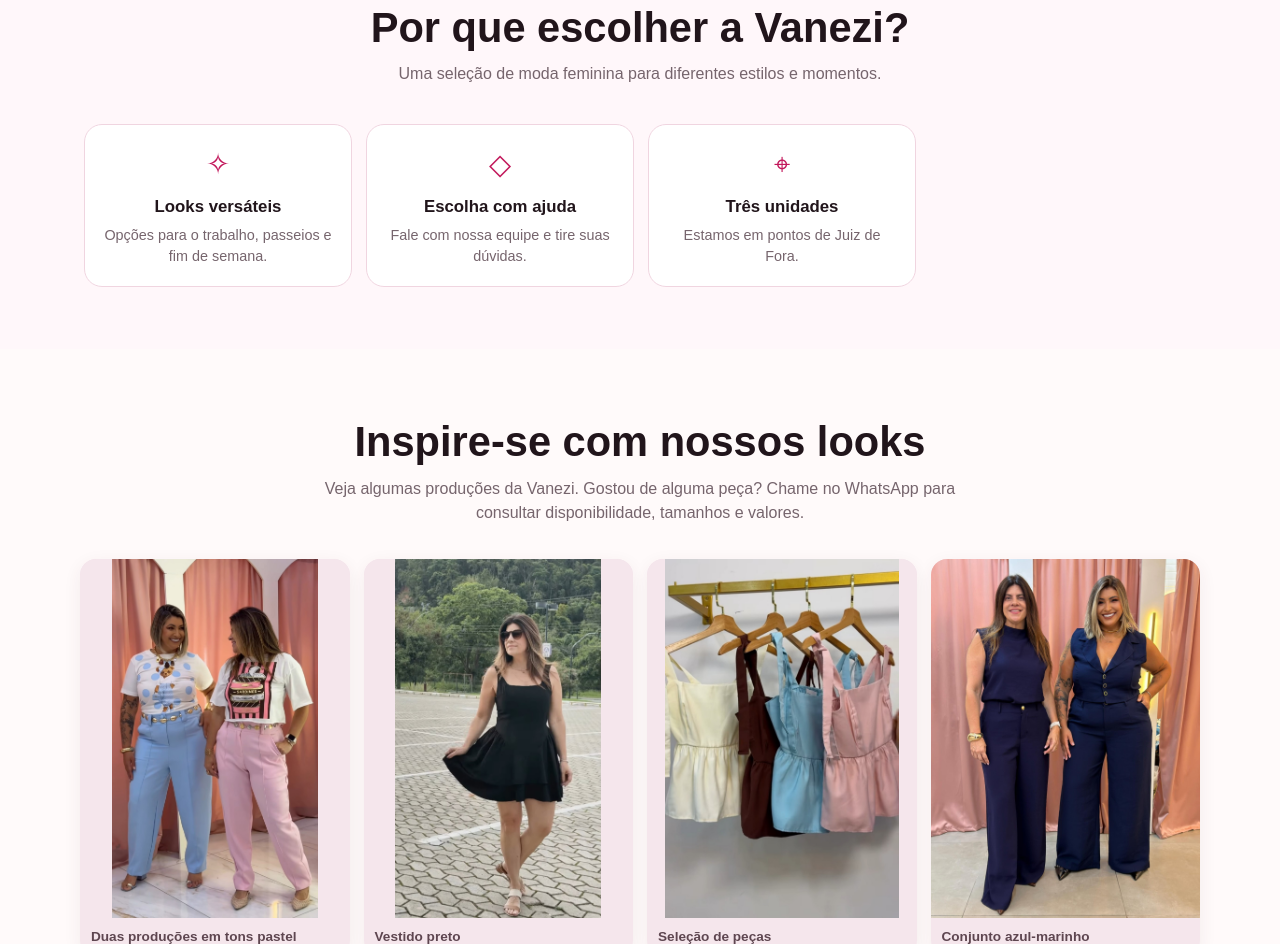
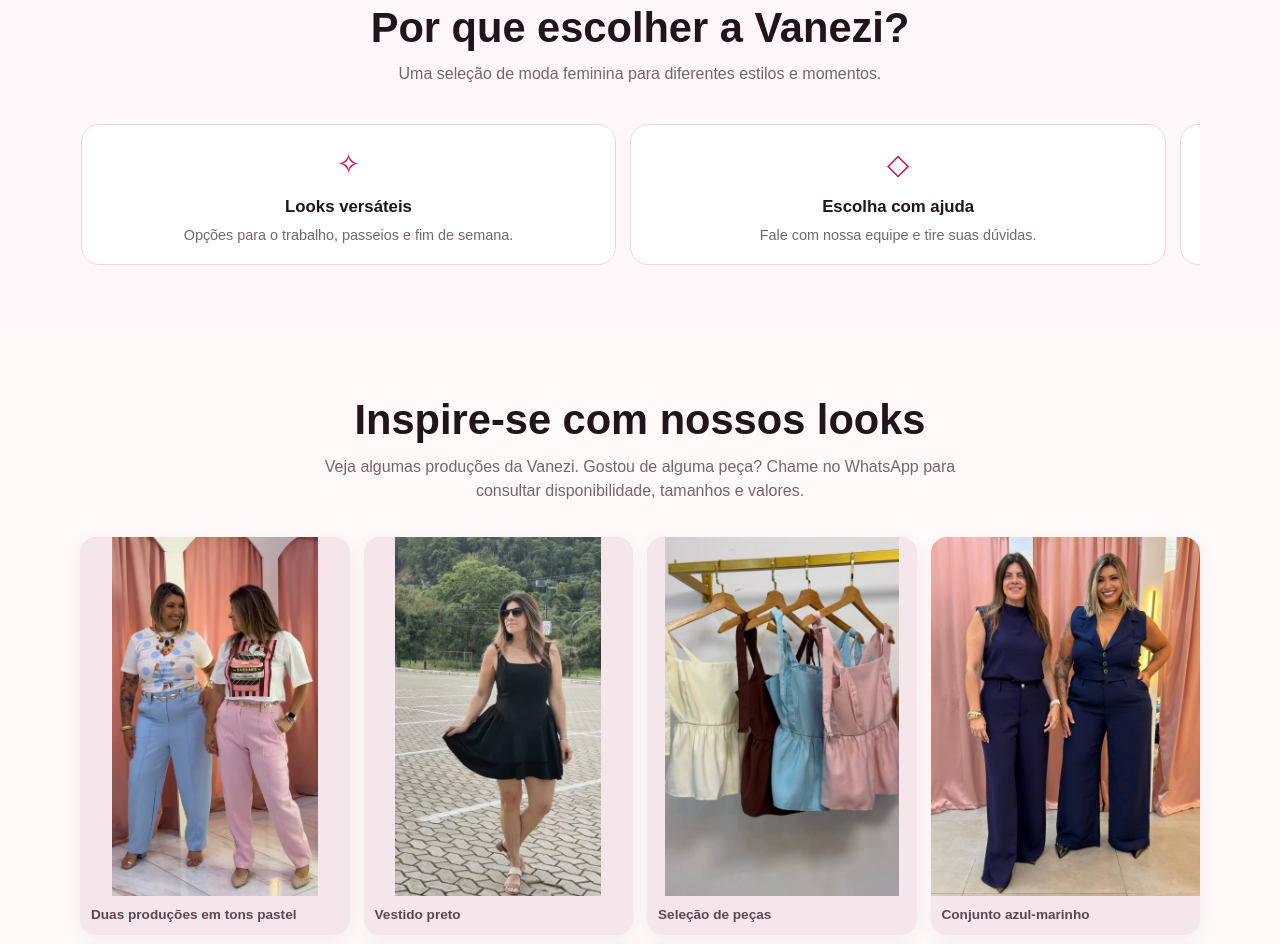
Before and after one commit to wchagas73-lang/Vanezi, a plain HTML site: page index.html in a window 1280 px wide. Shown: the part 1620-2564 px from the top of the page. Drawn offline with Linux system fonts and the light colour scheme.

Commit message:
Corrige autoplay dos carrosseis e garante rolagem horizontal

```diff
--- a/index.html
+++ b/index.html
@@ -30,7 +30,7 @@ section{padding:70px 0}.section-title{text-align:center;font-size:clamp(1.8rem,4
 .problem{background:#fff}.problem-card{background:#fff5f8;border:1px solid var(--line);border-radius:22px;padding:28px;max-width:850px;margin:auto;text-align:center}
 .problem-card p{margin:8px 0;color:#604b55}
 .benefits{background:#fff7fa;padding:48px 0}.benefit-grid{display:flex;gap:14px;overflow-x:auto;overscroll-behavior-x:contain;scroll-snap-type:x mandatory;scrollbar-width:none;padding:4px 2px 14px;-webkit-overflow-scrolling:touch}
-.benefit{flex:0 0 calc(25% - 11px);min-width:220px;scroll-snap-align:start;background:white;border:1px solid var(--line);border-radius:18px;padding:18px 16px;text-align:center}
+.benefit{flex:0 0 48%;min-width:220px;scroll-snap-align:start;background:white;border:1px solid var(--line);border-radius:18px;padding:18px 16px;text-align:center}
 .benefit .symbol{font-size:1.8rem;color:var(--rose)}.benefit h3{margin:8px 0 5px;font-size:1.05rem}.benefit p{font-size:.9rem;color:var(--muted);margin:0}
 .gallery{display:grid;grid-template-columns:repeat(4,1fr);gap:14px}
 .gallery figure{margin:0;border-radius:16px;overflow:hidden;background:#f5e6ec;box-shadow:0 5px 18px #53263812}
@@ -52,7 +52,7 @@ summary{font-weight:800;cursor:pointer;list-style:none;display:flex;justify-cont
 summary:after{content:"＋";color:var(--rose);font-size:1.2rem}details[open] summary:after{content:"−"}
 details p{color:#69535d;margin:12px 0 2px}
 .stores{background:#fff7fa;padding:48px 0}.store-grid{display:flex;gap:14px;overflow-x:auto;overscroll-behavior-x:contain;scroll-snap-type:x mandatory;scrollbar-width:thin;scrollbar-color:#e7a2bb transparent;padding:4px 2px 14px;-webkit-overflow-scrolling:touch}
-.store{flex:0 0 calc(33.333% - 10px);min-width:260px;scroll-snap-align:start;background:#fff;border:1px solid var(--line);border-radius:16px;padding:18px}
+.store{flex:0 0 70%;min-width:260px;scroll-snap-align:start;background:#fff;border:1px solid var(--line);border-radius:16px;padding:18px}
 .store h3{margin:0 0 8px;color:var(--rose)}.store p{margin:5px 0;color:#66515a;font-size:.91rem}
 .store a{display:inline-block;color:var(--rose);font-weight:800;margin-top:10px}
 footer{background:#25151e;color:#fff;padding:28px 0}
@@ -233,55 +233,50 @@ if("IntersectionObserver" in window){
   revealTargets.forEach(el=>revealObserver.observe(el));
 }else{revealTargets.forEach(el=>el.classList.add("is-visible"));}
 
-/* Carrossel automático por cartão, com transição suave e loop */
+/* Carrossel automático por cartão, iniciado ao abrir a página */
 (function(){
-  const reduceMotion=window.matchMedia("(prefers-reduced-motion: reduce)").matches;
   document.querySelectorAll(".benefit-grid,.store-grid").forEach(track=>{
     const originals=Array.from(track.children);
     if(originals.length<2) return;
-    const firstClone=originals[0].cloneNode(true);
-    firstClone.setAttribute("aria-hidden","true");
-    firstClone.querySelectorAll("a,button,[tabindex]").forEach(el=>el.setAttribute("tabindex","-1"));
-    track.appendChild(firstClone);
-    const cards=Array.from(track.children);
+
+    const clone=originals[0].cloneNode(true);
+    clone.setAttribute("aria-hidden","true");
+    clone.querySelectorAll("a,button,[tabindex]").forEach(el=>el.setAttribute("tabindex","-1"));
+    track.appendChild(clone);
+
     let index=0;
-    let paused=false;
-    let timer=null;
+    let pausedUntil=0;
     let resetTimer=null;
-    let resumeTimer=null;
-    function goTo(card,behavior){
-      track.scrollTo({left:card.offsetLeft-cards[0].offsetLeft,behavior});
+    const interval=3800;
+
+    function moveTo(card){
+      const trackRect=track.getBoundingClientRect();
+      const cardRect=card.getBoundingClientRect();
+      const target=track.scrollLeft+(cardRect.left-trackRect.left);
+      track.scrollTo({left:target,behavior:"smooth"});
     }
+
     function advance(){
-      if(paused||document.hidden) return;
+      if(document.hidden || Date.now()<pausedUntil) return;
       index++;
-      goTo(cards[index],reduceMotion?"auto":"smooth");
+      moveTo(track.children[index]);
       if(index===originals.length){
         clearTimeout(resetTimer);
         resetTimer=setTimeout(()=>{
           track.scrollTo({left:0,behavior:"auto"});
           index=0;
-        },700);
+        },950);
       }
     }
-    function pauseTemporarily(){
-      paused=true;
-      clearTimeout(resumeTimer);
-      resumeTimer=setTimeout(()=>{paused=false;},5000);
+
+    function pauseAfterInteraction(){
+      pausedUntil=Date.now()+4500;
     }
-    function start(){
-      if(reduceMotion) return;
-      timer=setInterval(advance,4200);
-    }
-    track.addEventListener("pointerenter",()=>{paused=true;clearTimeout(resumeTimer);});
-    track.addEventListener("pointerleave",()=>{paused=false;});
-    track.addEventListener("focusin",()=>{paused=true;clearTimeout(resumeTimer);});
-    track.addEventListener("focusout",e=>{if(!track.contains(e.relatedTarget)) paused=false;});
-    track.addEventListener("touchstart",pauseTemporarily,{passive:true});
-    track.addEventListener("wheel",pauseTemporarily,{passive:true});
-    track.addEventListener("pointerdown",pauseTemporarily);
-    track.addEventListener("keydown",pauseTemporarily);
-    start();
+    track.addEventListener("touchstart",pauseAfterInteraction,{passive:true});
+    track.addEventListener("wheel",pauseAfterInteraction,{passive:true});
+    track.addEventListener("pointerdown",pauseAfterInteraction);
+    track.addEventListener("keydown",pauseAfterInteraction);
+    window.setInterval(advance,interval);
   });
 })();
 </script>
```
